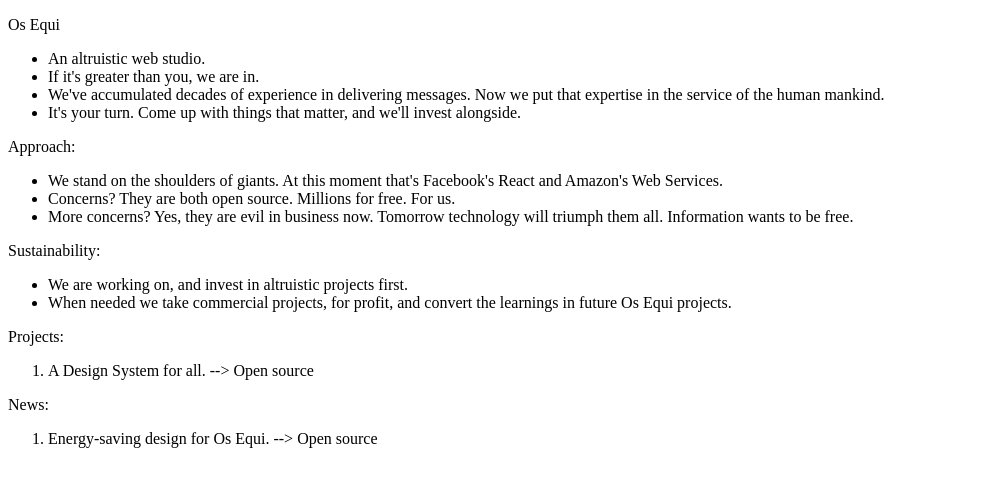
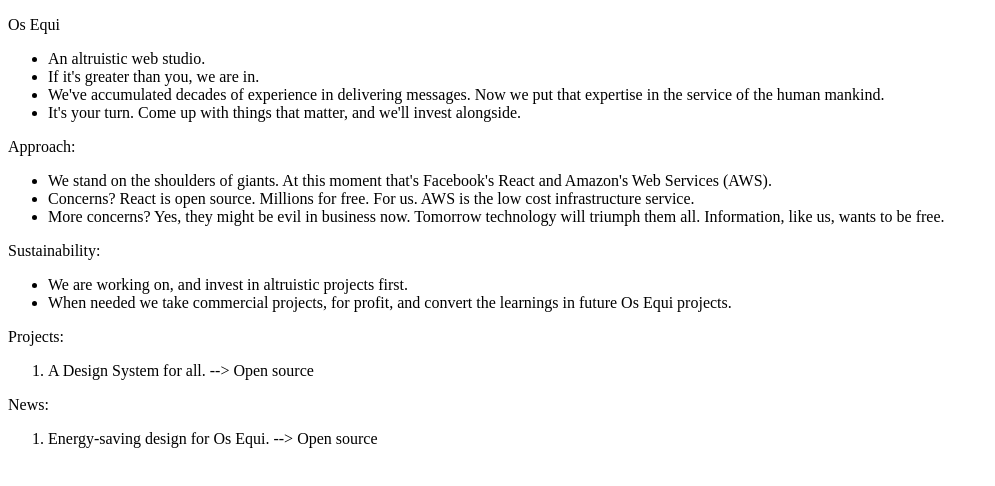
Before and after one commit to metamn/osequi, a Next.js app: page / in a window 1280 px wide. Shown: the top 486 px of the page, without its empty margins (0-995 px from the left). Built offline with nearby package versions, Linux system fonts and the light colour scheme.

Commit message:
Updating copy

```diff
--- a/pages/index.js
+++ b/pages/index.js
@@ -26,12 +26,16 @@
       <ul>
         <li>
           We stand on the shoulders of giants. At this moment that's Facebook's
-          React and Amazon's Web Services.
+          React and Amazon's Web Services (AWS).
         </li>
-        <li>Concerns? They are both open source. Millions for free. For us.</li>
         <li>
-          More concerns? Yes, they are evil in business now. Tomorrow technology
-          will triumph them all. Information wants to be free.
+          Concerns? React is open source. Millions for free. For us. AWS is the
+          low cost infrastructure service.
+        </li>
+        <li>
+          More concerns? Yes, they might be evil in business now. Tomorrow
+          technology will triumph them all. Information, like us, wants to be
+          free.
         </li>
       </ul>
 
```
